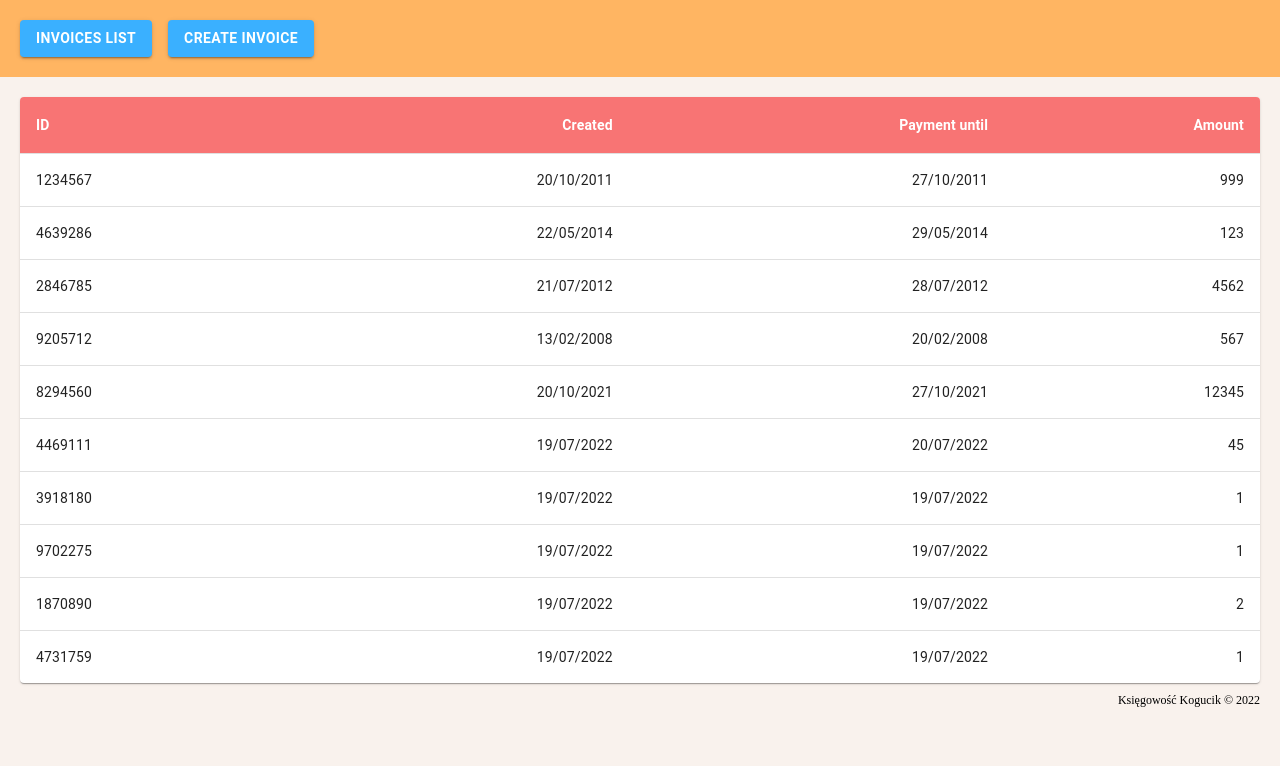
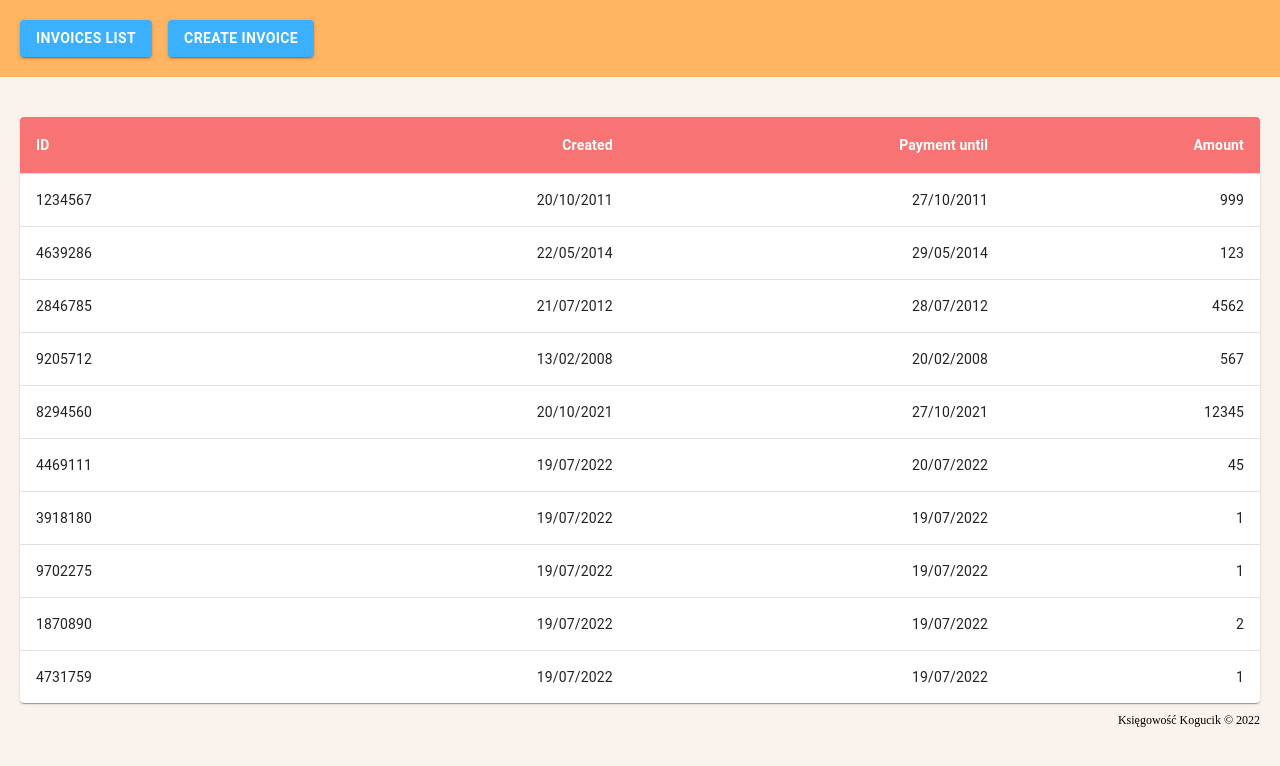
Before and after one commit to AdrianChojnacki/Accounting-Application, a React (Create React App) app: page / in a window 1280 px wide. Shown: the top 766 px of the page. Built offline with nearby package versions, Linux system fonts and the light colour scheme; data requests are answered from the project's data file.

Commit message:
Minor styles fixes

```diff
--- a/src/components/CreateForm/CreateForm.tsx
+++ b/src/components/CreateForm/CreateForm.tsx
@@ -60,7 +60,7 @@ const CreateForm = () => {
     <form action="/" method="POST" onSubmit={handleSubmit(onSubmit)}>
       <LocalizationProvider dateAdapter={AdapterDateFns}>
         <Box sx={{ flexGrow: 1 }}>
-          <Grid container spacing={2} rowSpacing={2}>
+          <Grid container spacing={2} rowSpacing={4}>
             <Grid item xs={12} sm={4}>
               <Controller
                 name="created"
@@ -105,7 +105,7 @@ const CreateForm = () => {
               <Controller
                 name="amount"
                 control={control}
-                defaultValue="0"
+                defaultValue="1"
                 rules={{ required: true, min: 1 }}
                 render={({ field }) => (
                   <TextField
--- a/src/components/ErrorMessage/ErrorMessage.module.css
+++ b/src/components/ErrorMessage/ErrorMessage.module.css
@@ -3,5 +3,5 @@
   font-family: "Roboto", "Helvetica", "Arial", sans-serif;
   font-size: 14px;
   color: #f87474;
-  transform: translate(14px, 2px);
+  transform: translateX(14px);
 }
--- a/src/components/hoc/withPageWrapper/withPageWrapper.module.css
+++ b/src/components/hoc/withPageWrapper/withPageWrapper.module.css
@@ -1,3 +1,3 @@
 .container {
-  padding: 20px;
+  padding: 40px 20px;
 }
```
